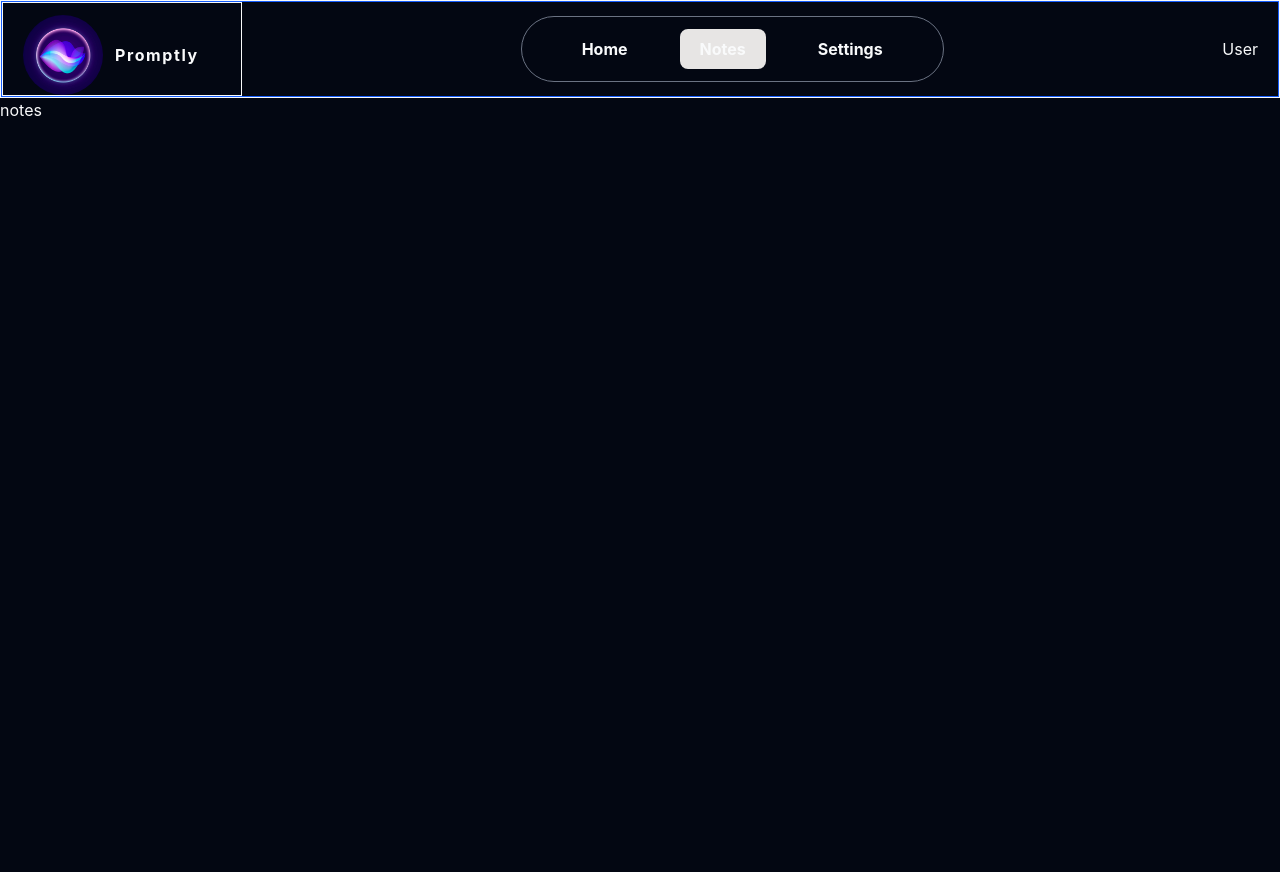
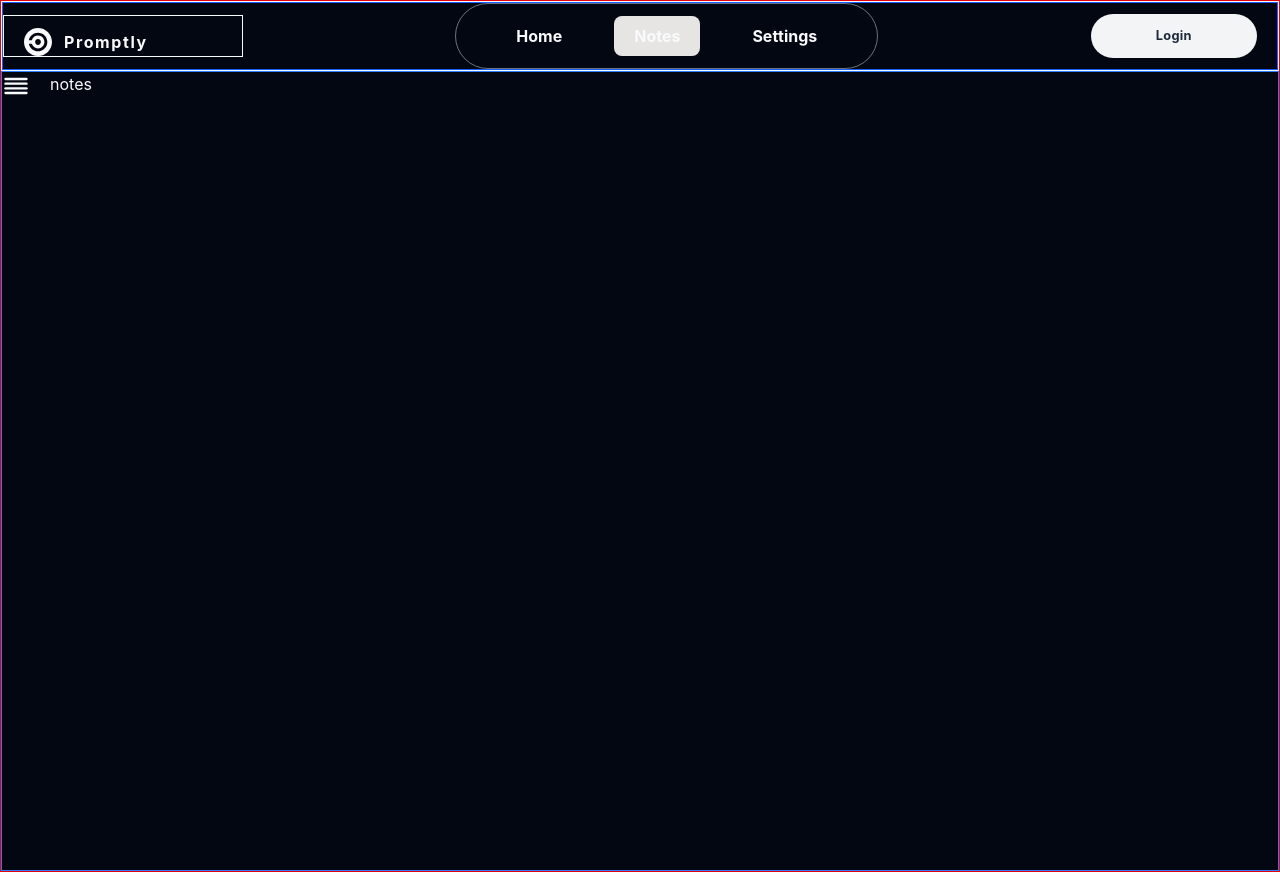
Before and after one commit to ShehnazAmeer/promptly, a React (Vite) app: page /notes in a window 1280 px wide. Before the commit the page ends 800 px from the top, so only its background shows below. Built offline with nearby package versions, Linux system fonts and the light colour scheme.

Commit message:
added sidebar

```diff
--- a/src/App.jsx
+++ b/src/App.jsx
@@ -15,12 +15,12 @@ const router = createBrowserRouter([
         element: <Applayout />,
         error: <Error />,
         children: [
-            { path: '/promptly', element: <Promptly /> },
             {path:'/chatprt',element: <ChatPrt/>},
             { path: '/notes', element: <Notes /> },
             {path:'/settings',element: <Settings/>},
         ],
     },
+    { path: '/promptly', element: <Promptly /> },
     { path: '/', element: <Home /> },
     {path:'/home',loader:()=>redirect('/')},
     { path: '/login', element: <Login /> },
--- /dev/null
+++ b/src/features/Authentication/UserAvatar.jsx
@@ -0,0 +1,12 @@
+export default function UserAvatar() {
+    return (
+        <div className="flex justify-center items-center space-x-3 pr-3">
+            <img
+                className="w-15 h-15 rounded-full object-center outline-gray-700 object-cover"
+                src='./avatar2.jpg'
+                alt='userAvatart'
+            />
+            <h3>Welcome Shehnaz</h3>
+        </div>
+    )
+}
--- a/src/pages/Promptly.jsx
+++ b/src/pages/Promptly.jsx
@@ -1,24 +1,34 @@
-import { useNavigate, useSearchParams } from "react-router-dom"
+import { useNavigate} from "react-router-dom"
 import Button from "../ui/Button";
 import { useState } from "react";
+import Header from "../ui/Header";
 
 export default function Promptly() {
-    const [searchParams, setSearchParams] = useSearchParams();
     const [userInput,setUserInput] = useState();
 
     const navigate = useNavigate();
 
+    function handleClick() {
+        if (!userInput) return;
+        navigate(`/chatprt?promptlycom_refered=true&prompt=${userInput}`)
+    }
+
     return (
+        <>
+            <Header/>
             <section className=" border border-gray-50 flex flex-col justify-center items-center h-screen">
                 <h3 className="my-5 text-[clamp(1rem,4vw,6rem)] font-bold">What can I help with?</h3>
 
                 <textarea
                     className="w-[clamp(6rem,65vw,90rem)] bg-gray-800 rounded-lg h-30 p-4"
                     value={userInput}
-                onChange={e=>setUserInput(e.target.value)}
+                    onChange={e => setUserInput(e.target.value)}
+
                 ></textarea>
 
-            <Button onClick={()=>navigate(`/chatprt?promptlycom_refered=true&prompt=${userInput}`)} category='basic' styles='rounded-full bg-gray-800 w-10 my-5 py-2' > &rarr; </Button>
+                <Button disabled={!userInput} onClick={handleClick} category='basic' styles='rounded-full bg-gray-800 w-10 my-5 py-2' > &rarr; </Button>
             </section>
+        </>
+
     )
 }
--- a/src/ui/Applayout.jsx
+++ b/src/ui/Applayout.jsx
@@ -1,14 +1,33 @@
 import { Outlet } from "react-router-dom";
 import Header from "../ui/Header";
+import Sidebar from "./Sidebar";
+import { useState } from "react";
+import Button from "./Button";
+import { FiAlignJustify } from "react-icons/fi";
 
 export default function Applayout() {
+    const [isOpen, setIsOpen] = useState(false);
+
+    function handleClick() {
+        setIsOpen(open=>!open)
+    }
+
     return (
-        <>
-            <Header />
-            <main>
+        <section className="border border-red-600 ">
+             <Header />
+            <main className="border flex items-start space-x-5 border-blue-500 h-screen ">
+                {
+                    !isOpen && (
+                        <Button onClick={handleClick}>
+                         <FiAlignJustify className="w-7 h-7" />
+                        </Button>
+                    )
+                }
+                {
+                    isOpen && <Sidebar handleClick={handleClick} />
+                }
                 <Outlet/>
             </main>
-
-        </>
+        </section>
     )
 }
--- /dev/null
+++ b/src/ui/ChatHeader.jsx
@@ -0,0 +1,7 @@
+export default function ChatHeader() {
+    return (
+        <header>
+
+        </header>
+    )
+}
--- a/src/ui/Header.jsx
+++ b/src/ui/Header.jsx
@@ -1,8 +1,14 @@
 import Logo from "./Logo";
 import Menubar from "./Menubar";
 import Navbar from "./Navbar";
-
+import UserAvatar from '../features/Authentication/UserAvatar';
+import Button from "./Button";
+import { useNavigate } from "react-router-dom";
 export default function Header() {
+    const navigate= useNavigate();
+    function handleClick() {
+        navigate('/login')
+    }
     return (
         <header
             className="flex border justify-between w-full"
@@ -10,7 +16,14 @@ export default function Header() {
             <span className="border border-blue-600 flex w-full items-center justify-between max-md:hidden">
                 <Logo />
                 <Navbar />
-                <span className="pr-5">User</span>
+                <Button
+                    category='secondary'
+                    styles='mr-5 w-[clamp(7rem,13vw,12rem)] text-[clamp(0.7rem,1vw,2rem)] flex items-center gap-2 justify-center'
+                    onClick={handleClick}
+                >
+                    Login
+                </Button>
+                {/* <UserAvatar/> */}
             </span>
             <span className="hidden border border-red-600 max-md:flex w-full justify-between  items-center pr-5">
                 <Logo />
@@ -18,4 +31,4 @@ export default function Header() {
             </span>
         </header>
     )
-}
+};
--- a/src/ui/Logo.jsx
+++ b/src/ui/Logo.jsx
@@ -1,11 +1,8 @@
+import { CgCircleci } from "react-icons/cg";
 export default function Logo() {
     return (
         <section className="pl-5 pt-3 flex border items-center w-60 space-x-3">
-            <img
-                src='/logo.jpg'
-                alt="promptly logo"
-                className="h-20 w-20 rounded-full "
-            />
+           <h2 > <CgCircleci className="h-7 w-7"/> </h2>
             <h3 className="font-bold tracking-widest ">Promptly</h3>
         </section>
     )
--- /dev/null
+++ b/src/ui/Sidebar.jsx
@@ -0,0 +1,17 @@
+import { CgPushLeft } from "react-icons/cg";
+import Button from "./Button";
+
+export default function Sidebar({handleClick}) {
+    return (
+        <aside className="w-40 border border-yellow-600 h-dvh">
+            <div className="border border-purple-700 flex justify-end" >
+                <Button
+                    onClick={handleClick}
+                >
+                    <CgPushLeft />
+                </Button>
+
+            </div>
+        </aside>
+    )
+}
```
Also changed, not shown: public/avatar2.jpg (added), src/pages/User.jsx (deleted). Lines whose indentation alone changed are shown as unchanged.
